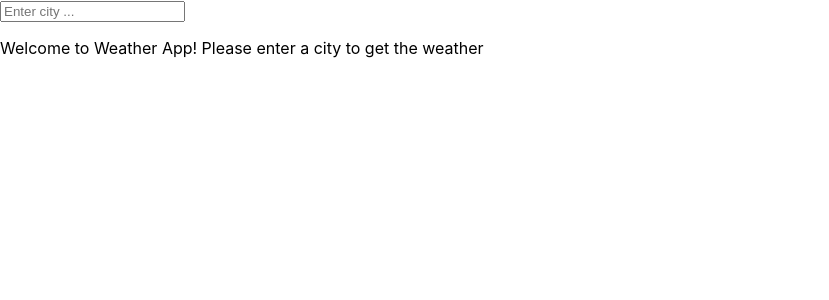
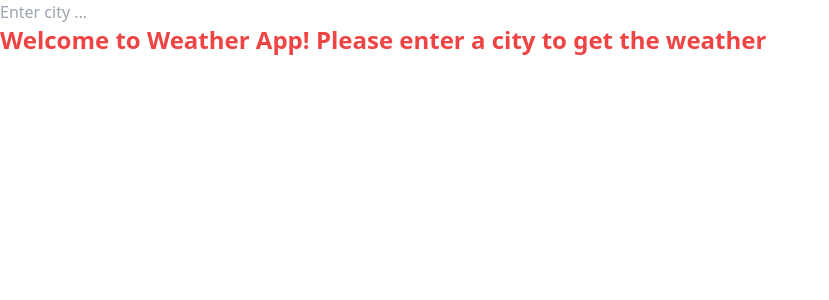
Before and after one commit to sylbaerchen/weather-app, a React (Create React App) app in the folder weather-app/: page / in a window 1280 px wide. Shown: the top 300 px of the page, without its empty margins (0-829 px from the left). Built offline with nearby package versions, Linux system fonts and the light colour scheme; no server answers.

Commit message:
✨ add tailwind

```diff
--- a/weather-app/package.json
+++ b/weather-app/package.json
@@ -35,6 +35,10 @@
       "last 1 firefox version",
       "last 1 safari version"
     ]
+  },
+  "devDependencies": {
+    "autoprefixer": "^10.4.14",
+    "postcss": "^8.4.23",
+    "tailwindcss": "^3.3.1"
   }
-
 }
--- /dev/null
+++ b/weather-app/postcss.config.js
@@ -0,0 +1,6 @@
+module.exports = {
+  plugins: {
+    tailwindcss: {},
+    autoprefixer: {},
+  },
+}
--- a/weather-app/src/App.js
+++ b/weather-app/src/App.js
@@ -25,7 +25,7 @@ function App() {
       />
     {typeof weatherData.main === 'undefined' ? (
       <div>
-        <p>Welcome to Weather App! Please enter a city to get the weather</p>
+        <p className='text-2xl font-bold text-red-500'>Welcome to Weather App! Please enter a city to get the weather</p>
       </div>
     ) : (
       <div className='weather-data'>
--- a/weather-app/src/index.css
+++ b/weather-app/src/index.css
@@ -1,13 +1,3 @@
-body {
-  margin: 0;
-  font-family: -apple-system, BlinkMacSystemFont, 'Segoe UI', 'Roboto', 'Oxygen',
-    'Ubuntu', 'Cantarell', 'Fira Sans', 'Droid Sans', 'Helvetica Neue',
-    sans-serif;
-  -webkit-font-smoothing: antialiased;
-  -moz-osx-font-smoothing: grayscale;
-}
-
-code {
-  font-family: source-code-pro, Menlo, Monaco, Consolas, 'Courier New',
-    monospace;
-}
+@tailwind base;
+@tailwind components;
+@tailwind utilities;
--- /dev/null
+++ b/weather-app/tailwind.config.js
@@ -0,0 +1,8 @@
+/** @type {import('tailwindcss').Config} */
+module.exports = {
+  content: ["./src/**/*.{html,js}"],
+  theme: {
+    extend: {},
+  },
+  plugins: [],
+}
```
Also changed, not shown: 1 other file (tests, documents, lock files or other folders).
